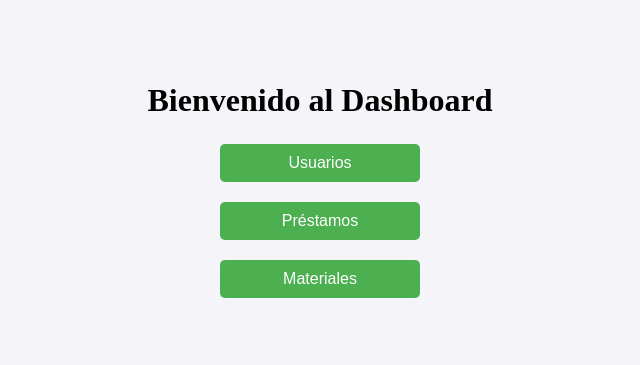
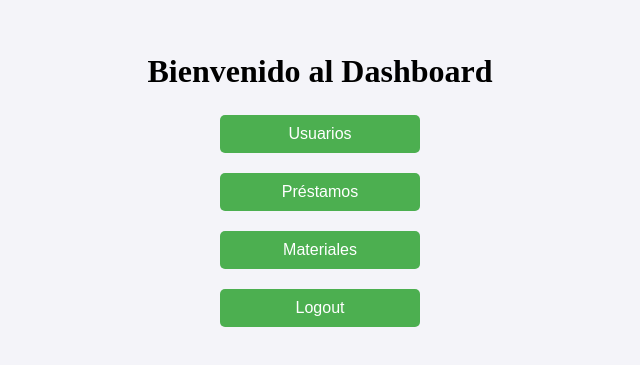
Before and after one commit to BraytoGBDX/front-prestamos-react, a React (Vite) app: page /dashboard in a window 1280 px wide. Shown: the part 221-586 px from the top of the page, without its empty margins (320-960 px from the left). Built offline with nearby package versions, Linux system fonts and the light colour scheme; sample sign-in values are in the browser's storage.

Commit message:
Fix: token validation login

```diff
--- a/src/main.jsx
+++ b/src/main.jsx
@@ -1,22 +1,57 @@
 import { StrictMode } from "react";
 import { createRoot } from "react-dom/client";
-import { BrowserRouter, Routes, Route } from "react-router-dom";
+import { BrowserRouter, Routes, Route, Navigate } from "react-router-dom";
+import { useState, useEffect } from "react";
 import LoginPage from "./pages/LoginPage.jsx";
 import RegisterPage from "./pages/RegisterPage.jsx";
 import Dashboard from "./pages/Dashboard.jsx";
 import UsersTable from "./pages/Users/UsersTable.jsx";
 import UsersEdit from "./pages/Users/UsersEdit.jsx";
 
-createRoot(document.getElementById("root")).render(
+const App = () => {
+  const [token, setToken] = useState(null);
+
+  // Función que se pasa a LoginPage para actualizar el estado cuando el login es exitoso
+  const handleLoginSuccess = (token) => {
+    setToken(token);
+  };
+
+  const handleLogoutSuccess = () => {
+    setToken(null); // Limpiar el token en el estado
+  };
+
+  useEffect(() => {
+    const storedToken = localStorage.getItem("token");
+    console.log(storedToken);
+    if (storedToken) {
+      setToken(storedToken);
+    }
+  }, []);
+  return (
     <StrictMode>
       <BrowserRouter>
         <Routes>
-        <Route path="/login" element={<LoginPage />} />
+          {/* Rutas públicas: Login y Register */}
+          {!token ? (
+            <>
+              <Route path="/login" element={<LoginPage onLoginSuccess={handleLoginSuccess}  />} />
               <Route path="/register" element={<RegisterPage />} />
-        <Route path="/dashboard" element={<Dashboard />} />
+              <Route path="*" element={<Navigate to="/login" />} />
+            </>
+          ) : (
+            <>
+              {/* Rutas protegidas: Dashboard y Users */}
+              <Route path="/dashboard" element={<Dashboard onLogoutSuccess={handleLogoutSuccess} />} />
               <Route path="/users" element={<UsersTable />} />
               <Route path="/usersEdit/:id" element={<UsersEdit />} />
+              {/* Redirigir cualquier ruta no encontrada al dashboard si ya hay token */}
+              <Route path="*" element={<Navigate to="/dashboard" />} />
+            </>
+          )}
         </Routes>
       </BrowserRouter>
     </StrictMode>
   );
+};
+
+createRoot(document.getElementById("root")).render(<App />);
--- a/src/pages/Dashboard.jsx
+++ b/src/pages/Dashboard.jsx
@@ -1,11 +1,17 @@
 import { useNavigate } from "react-router-dom";
 import "../styles/Dashboard.css";
 
-export default function Dashboard() {
+export default function Dashboard({onLogoutSuccess}) {
   const navigate = useNavigate();
 
   const handleNavigate = (page) => {
     navigate(`/${page}`);
+  };
+
+  const handleLogout = () => {
+    localStorage.removeItem("token");
+    onLogoutSuccess();
+    navigate("/login");
   };
 
   return (
@@ -30,6 +36,12 @@ export default function Dashboard() {
         >
           Materiales
         </button>
+        <button
+          className="dashboard-button"
+          onClick={handleLogout}
+        >
+          Logout
+        </button>
       </div>
     </div>
   );
--- a/src/pages/LoginPage.jsx
+++ b/src/pages/LoginPage.jsx
@@ -1,9 +1,9 @@
-import { useState } from "react";
+import { useState, useEffect } from "react";
 import { useNavigate } from "react-router-dom";
 import "../styles/LoginPage.css"; // Asegúrate de que la ruta sea correcta
 import axios from "axios"; // Importamos Axios
 
-export default function LoginPage() {
+export default function LoginPage({onLoginSuccess}) {
   const [email, setEmail] = useState("");
   const [password, setPassword] = useState("");
   const navigate = useNavigate();
@@ -30,6 +30,7 @@ export default function LoginPage() {
         if (response.data.access_token) {
           console.log("Login exitoso, token recibido:", response.data.access_token);
           localStorage.setItem("token", response.data.access_token);
+          onLoginSuccess(response.data.access_token); // Pasamos el token al componente App
           navigate("/dashboard");
         } else {
           console.error("Credenciales incorrectas o error en el login");
```
Lines whose indentation alone changed are shown as unchanged.
